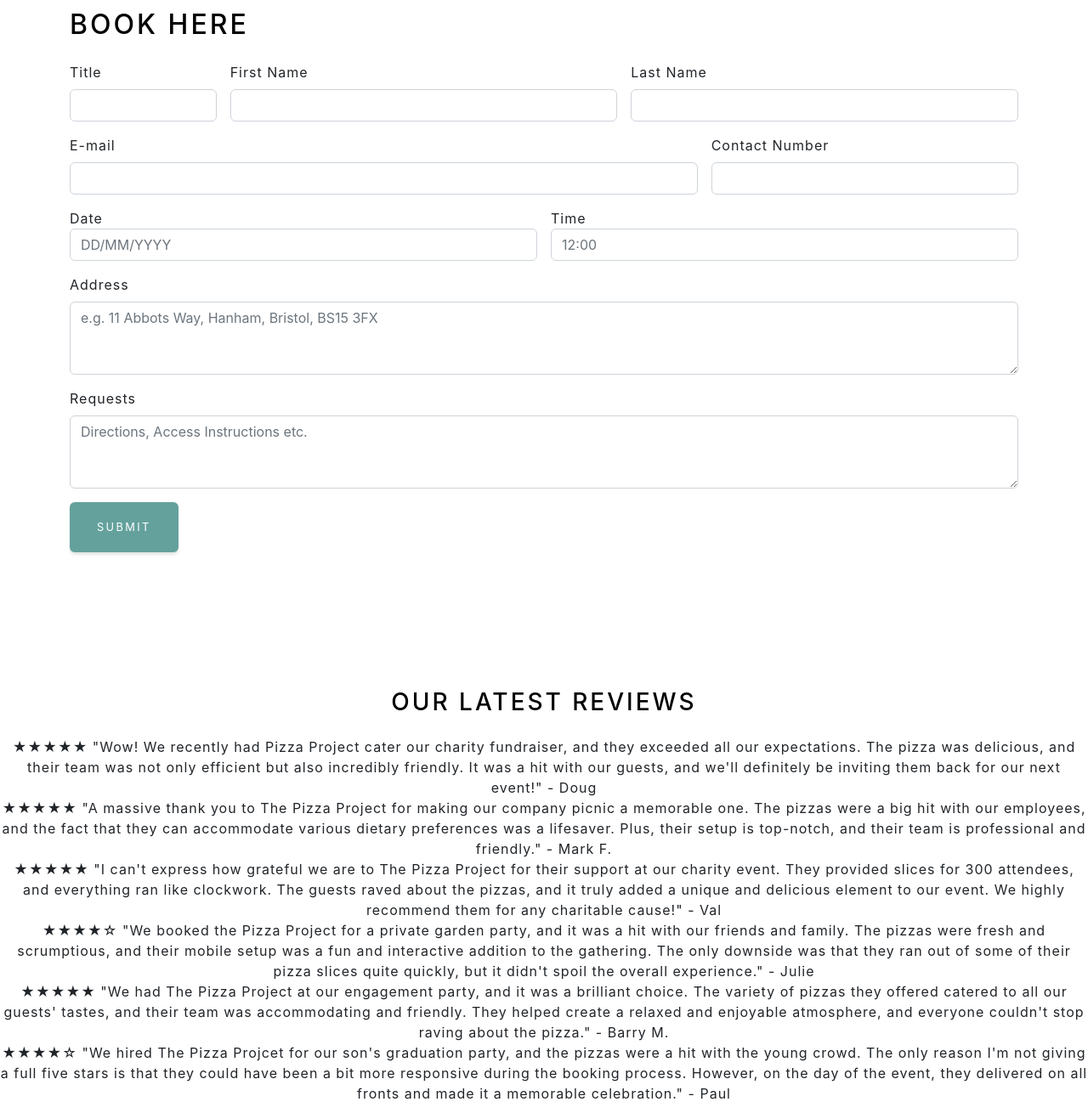
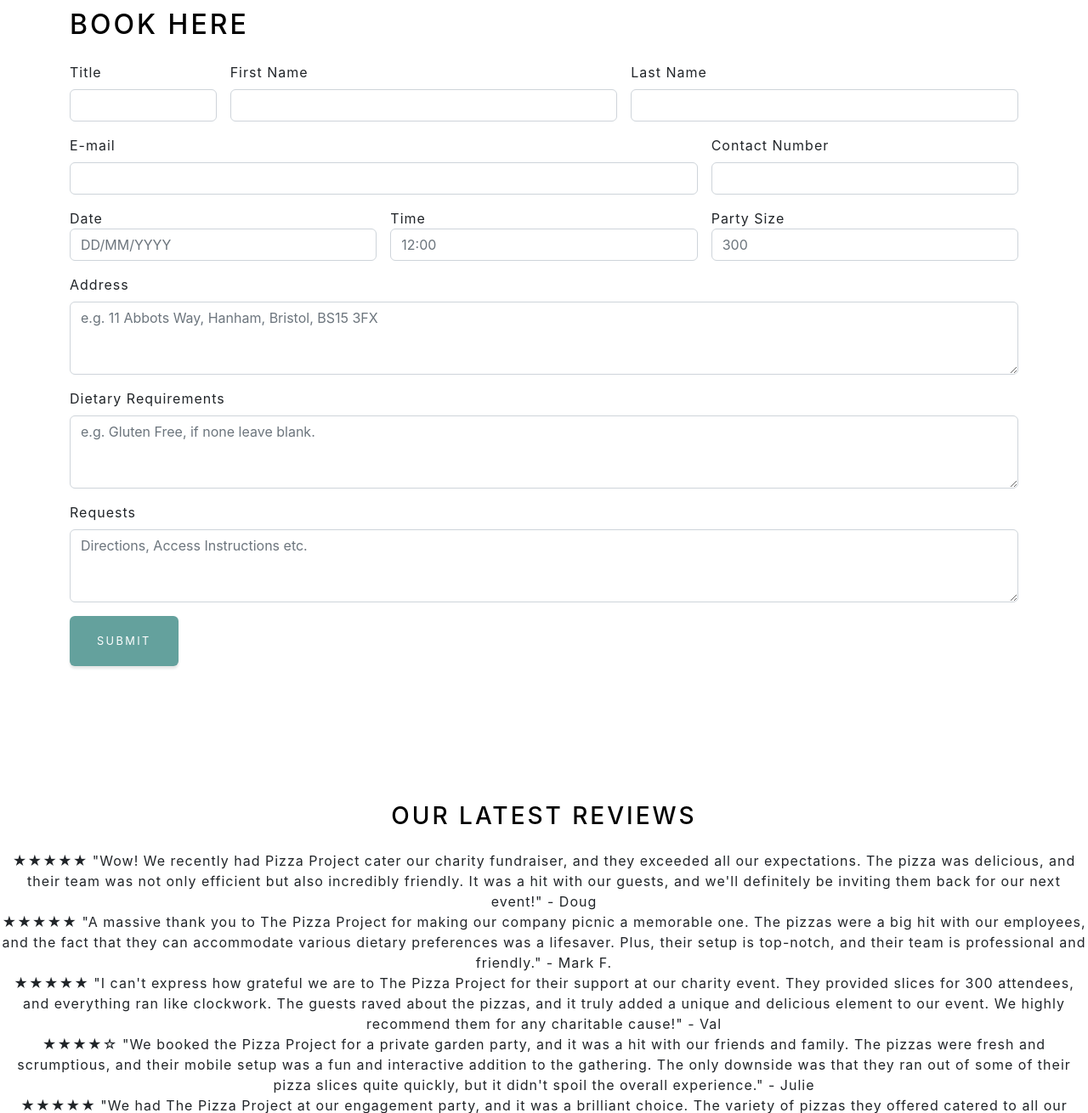
Before and after one commit to TobyJef/The-Pizza-Project, a Django app: page / in a window 1280 px wide. Shown: the part 1728-3038 px from the top of the page at 85% size. Run offline with Django 3.2, Linux system fonts and the light colour scheme; some libraries are stand-ins or nearby versions.

Commit message:
complete v1 of booking form

```diff
--- a/bookings/models.py
+++ b/bookings/models.py
@@ -14,8 +14,6 @@ Title = (
 )
 
 
-
-
 # Customer Booking Model
 
 class Booking(models.Model):
@@ -29,8 +27,8 @@ class Booking(models.Model):
     booking_date = models.DateField(null=True, auto_now=False, max_length=8)
     booking_time = models.TimeField(max_length=4, null=True)
     address = models.CharField(max_length=150)
-    dietary_requirements = models.CharField(max_length=150, default="No Dietary Requirements/Allergies Stated")
+    dietary_requirements = models.CharField(max_length=150, default="No Diertary Requirements/Allergies Stated")
     booking_size = models.IntegerField(null=True)
     requests = models.CharField(max_length=600, default="No Additional Request")
     def __str__(self):
-        return f"{self.user.username} | booking_date: {self.booking_date} | time: {self.booking_time}"
+        return f"{self.user.username} | booking_date: {self.booking_date} | time: {self.booking_time} | address: {self.address}"
--- a/bookings/templates/bookings/index.html
+++ b/bookings/templates/bookings/index.html
@@ -61,19 +61,27 @@
                 <label for="phoneNumber" class="form-label">Contact Number</label>
                 <input type="text" class="form-control" id="phoneNumber" required>
             </div>
-            <div class="form-group col-md-6">
+            <div class="form-group col-md-4">
                 <label for="date" class="control-label">Date</label>
                 <input type="text" class="form-control" id="date" placeholder="DD/MM/YYYY" required>
             </div>
-            <div class="form-group col-md-6">
+            <div class="form-group col-md-4">
                 <label for="time" class="control-label">Time</label>
                 <input type="text" class="form-control" id="time" placeholder="12:00" required>
             </div>
-            <div class=""col-md-12>
+            <div class="form-group col-md-4">
+                <label for="partySize" class="control-label">Party Size</label>
+                <input type="text" class="form-control" id="partySize" placeholder="300" required>
+            </div>
+            <div class="col-md-12">
                 <label for="address" class="form-label">Address</label>
-                <textarea class="form-control" id="address" rows="3" placeholder="e.g. 11 Abbots Way, Hanham, Bristol, BS15 3FX"></textarea>
+                <textarea class="form-control" id="address" rows="3" placeholder="e.g. 11 Abbots Way, Hanham, Bristol, BS15 3FX" required></textarea>
             </div>
-            <div class=""col-md-12>
+            <div class="col-md-12">
+                <label for="dietaryRequirements" class="form-label">Dietary Requirements</label>
+                <textarea class="form-control" id="dietaryRequirements" rows="3" placeholder="e.g. Gluten Free, if none leave blank."></textarea>
+            </div>
+            <div class="col-md-12">
                 <label for="comments" class="form-label">Requests</label>
                 <textarea class="form-control" id="comments" rows="3" placeholder="Directions, Access Instructions etc."></textarea>
             </div>
```
Also changed, not shown: bookings/migrations/0004_alter_booking_dietary_requirements.py (added).
